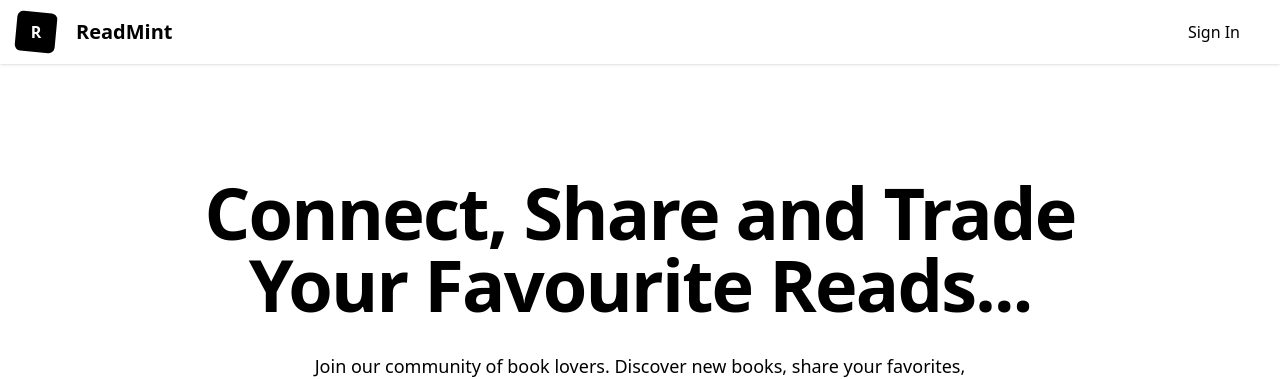
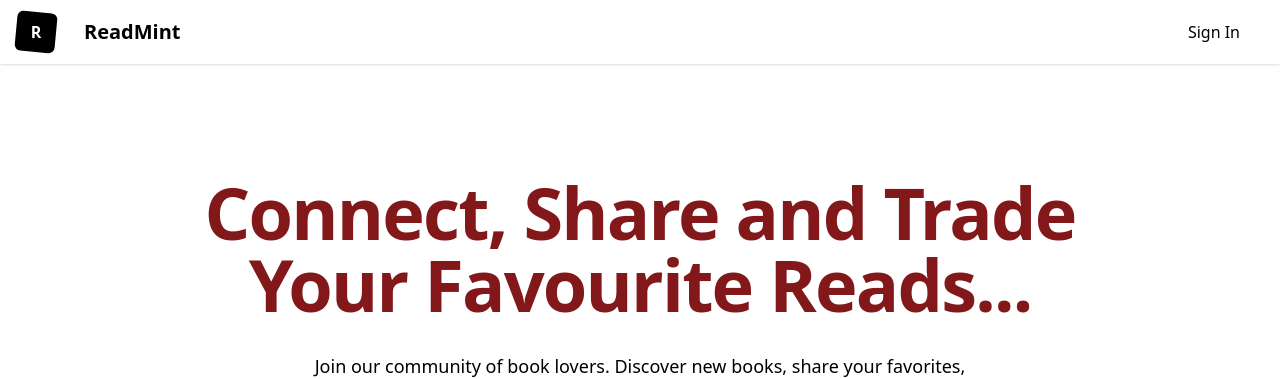
Before and after one commit to Saisreeja5/ReadMint, a React (Vite) app in the folder frontend/: page / in a window 1280 px wide. Shown: the top 379 px of the page. Built offline with nearby package versions, Linux system fonts and the light colour scheme; no server answers.

Commit message:
updated css

```diff
--- a/frontend/src/components/Navbar.jsx
+++ b/frontend/src/components/Navbar.jsx
@@ -23,7 +23,7 @@ const NavBar = () => {
            R
        </span>
       </div>
-        <Link to="/home" className="text-xl font-bold ">
+        <Link to="/home" className="text-xl font-bold ml-2 ">
           ReadMint
         </Link>
       </div>
--- a/frontend/src/pages/Home.jsx
+++ b/frontend/src/pages/Home.jsx
@@ -31,7 +31,7 @@ const Home = () => {
             transition={{ duration: 0.5 }}
             className="flex flex-col items-center gap-8 text-center"
           >
-            <h1 className="bg-black  bg-clip-text text-5xl font-bold tracking-tight text-transparent sm:text-6xl lg:text-7xl  max-lg:px-4">
+            <h1 className="bg-red-900  bg-clip-text text-5xl font-bold tracking-tight text-transparent sm:text-6xl lg:text-7xl  max-lg:px-4">
               Connect, Share and Trade Your Favourite Reads...
             </h1>
             <p className="max-w-2xl text-lg text-muted-foreground max-sm:px-1">
@@ -60,7 +60,7 @@ const Home = () => {
           {books.map((book) => (
            <div
                key={book._id}
-               className="rounded-lg shadow-md overflow-hidden bg-white dark:bg-neutral-900 border border-neutral-200 dark:border-neutral-800"
+               className="rounded-lg shadow-md overflow-hidden bg-white border border-neutral-200 "
            >
           <div className="w-full aspect-[3/4] relative overflow-hidden rounded">
           <img
```
Also changed, not shown: 1 other file (tests, documents, lock files or other folders).
